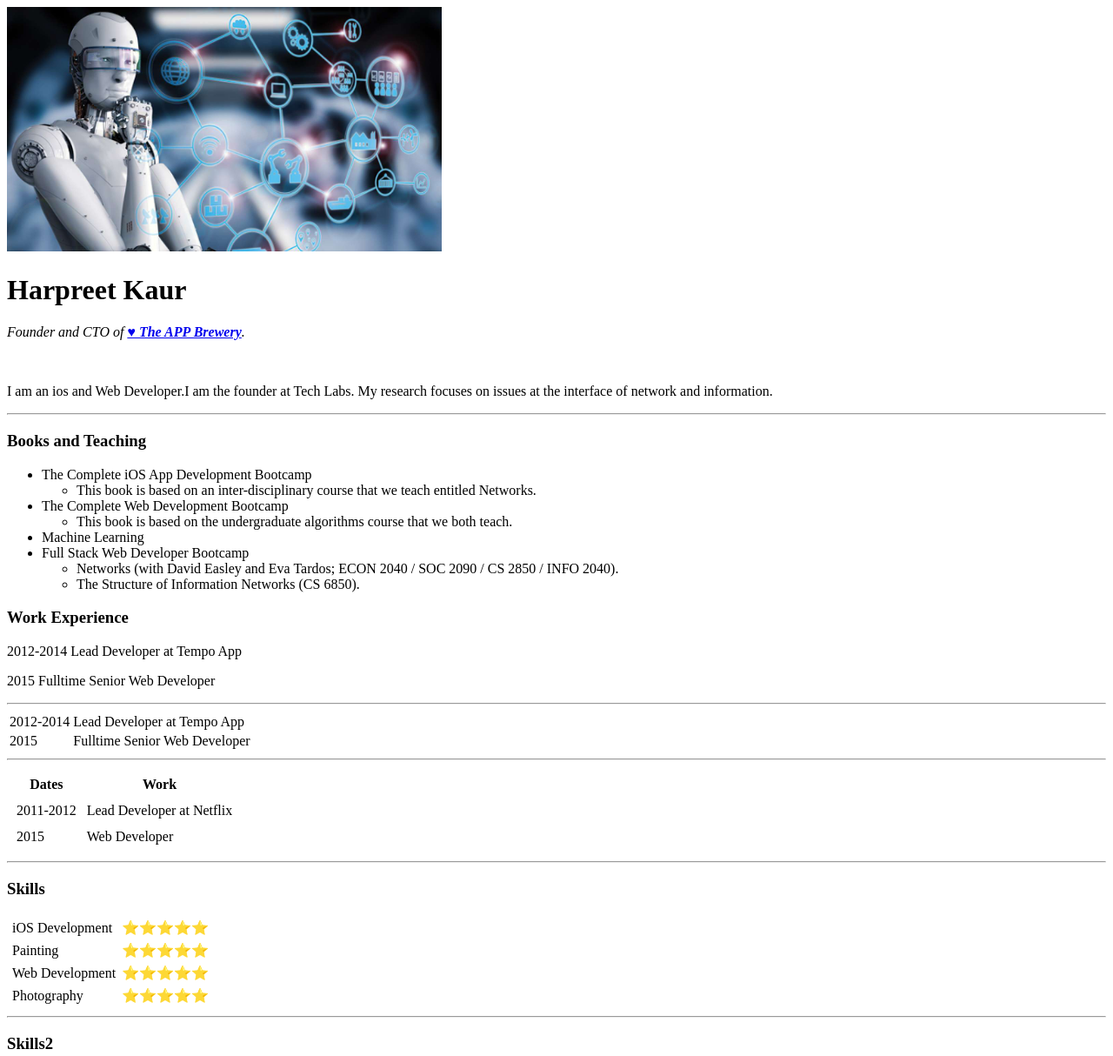
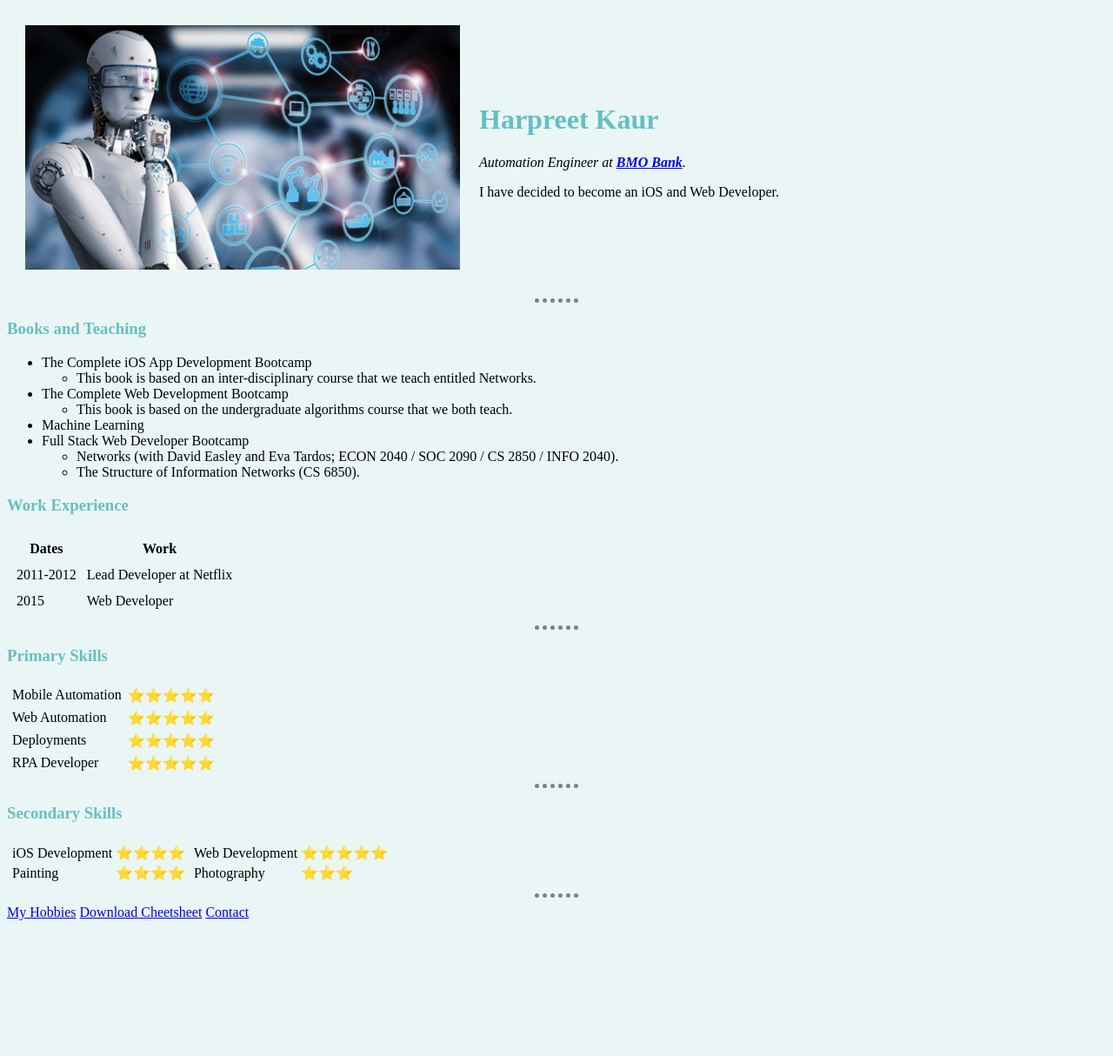
Before and after one commit to HarpreetKaurG/CV-included-css, a plain HTML site: page index.html in a window 1280 px wide. Shown: the top 1214 px of the page at 87% size. After the commit the page ends 1066 px from the top, so only its background shows below. Drawn offline with Linux system fonts and the light colour scheme.

Commit message:
added css styler sheet

```diff
--- /dev/null
+++ b/css/style.css
@@ -0,0 +1,17 @@
+body {
+background-color: #EAF6F6;
+}
+
+hr{
+  border-color: grey;
+  border-style: dotted none none none;
+  width: 4%;
+  border-width: 5px
+}
+
+h1{
+  color: #66BFBF;
+}
+h3{
+  color: #66BFBF;
+}
--- a/index.html
+++ b/index.html
@@ -4,14 +4,22 @@
 <head>
   <meta charset="utf-8">
   <title> Harpreet's Perosnal Site</title>
+  <link rel="stylesheet" href="css/style.css">
+
 </head>
 
 <body>
-  <img src="images/rob.jpg" alt="master" width="500">
-  <h1>Harpreet Kaur</h1>
-  <p><em>Founder and CTO of <strong><a href="https://www.appbrewery.co/">♥ The APP Brewery</a></strong>.</em></p>
-  <br />
-  <p>I am an ios and Web Developer.I am the founder at Tech Labs. My research focuses on issues at the interface of network and information.</p>
+  <table cellspacing="20">
+    <tr>
+      <td><img src="images/rob.jpg" alt="master" width="500"></td>
+      <td>
+        <h1>Harpreet Kaur</h1>
+        <p><em>Automation Engineer at <strong><a href="https://www.bmo.com/main/personal">BMO Bank</a></strong>.</em></p>
+        <p>I have decided to become an iOS and Web Developer.</p>
+      </td>
+    </tr>
+
+  </table>
   <hr />
   <h3>Books and Teaching</h3>
 
@@ -32,23 +40,8 @@
         <li>The Structure of Information Networks (CS 6850).</li>
       </ul>
   </ul>
+
   <h3>Work Experience</h3>
-  <p>2012-2014 Lead Developer at Tempo App</p>
-  <p>2015 Fulltime Senior Web Developer</p>
-  <hr />
-  <!--Adding tables to look everthing aligned-->
-  <table>
-    <tr>
-      <td>2012-2014</td>
-      <td>Lead Developer at Tempo App</td>
-    </tr>
-    <tr>
-      <td>2015</td>
-      <td>Fulltime Senior Web Developer</td>
-    </tr>
-  </table>
-  <hr />
-  <!--Adding tables header footer body-->
   <!--<table border="1"> -->
   <table cellspacing="10">
     <thead>
@@ -71,36 +64,36 @@
 
 
   <hr />
-  <h3>Skills</h3>
+  <h3>Primary Skills</h3>
   <table cellspacing="5">
     <tr>
-      <td>iOS Development</td>
+      <td>Mobile Automation</td>
       <td>⭐️⭐️⭐️⭐️⭐️</td>
     </tr>
     <tr>
-      <td>Painting</td>
+      <td>Web Automation</td>
       <td>⭐️⭐️⭐️⭐️⭐️</td>
     </tr>
     <tr>
-      <td>Web Development</td>
+      <td>Deployments</td>
       <td>⭐️⭐️⭐️⭐️⭐️</td>
     </tr>
     <tr>
-      <td>Photography</td>
+      <td>RPA Developer</td>
       <td>⭐️⭐️⭐️⭐️⭐️</td>
     </tr>
   </table>
 
 
   <hr />
-  <h3>Skills2</h3>
+  <h3>Secondary Skills</h3>
   <table>
     <tr>
       <td>
         <table>
           <tr>
             <td>iOS Development</td>
-            <td>⭐️⭐️⭐️⭐️⭐️</td>
+            <td>⭐️⭐️⭐️⭐️</td>
           </tr>
           <tr>
             <td>Painting</td>
@@ -129,18 +122,8 @@
   <a href="contactinfo.html">Contact</a>
 
 
-  <!-- Content to the right of image usning Tables  -->
-  <hr />
-  <table cellspacing="20">
-    <tr>
-      <td><img src="https://thumbor.forbes.com/thumbor/960x0/https%3A%2F%2Fspecials-images.forbesimg.com%2Fdam%2Fimageserve%2F966248982%2F960x0.jpg%3Ffit%3Dscale" alt="master" width="500"></td>
-      <td>
-        <h1>Padam sandhu</h1>
-        <p><em>Founder and CEO of <strong><a href="https://www.appbrewery.co/">Rosebell</a></strong>.</em></p>
-      </td>
-    </tr>
 
-  </table>
+
 
 </body>
 
```
Also changed, not shown: Contactinfo.html (+1 -0 lines), hobbies.html (+1 -0 lines).
